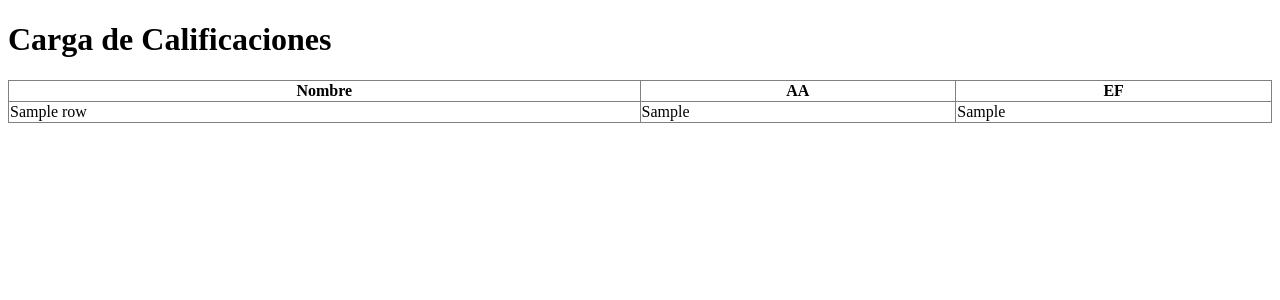
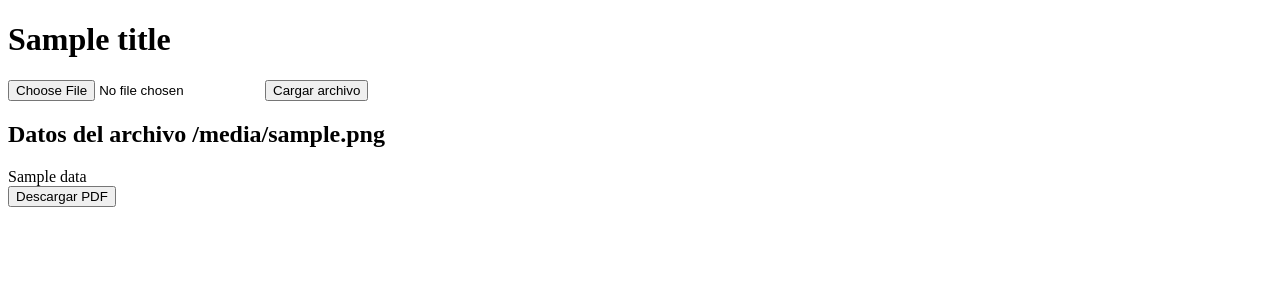
Before and after one commit to raymundosoto/app_subir_calificaciones, a Flask app: template templates/index.html in a window 1280 px wide. Shown: the top 300 px of the page. Run offline with Flask 3, Linux system fonts and the light colour scheme; the template is opened without the code that fills it: most values are stand-ins (such as "Sample title", 1, 10 or a date in 2020).

Commit message:
Update index.html

```diff
--- a/templates/index.html
+++ b/templates/index.html
@@ -1,40 +1,28 @@
 <!DOCTYPE html>
-<html lang="en">
+<html lang="es">
 <head>
     <meta charset="UTF-8">
-    <meta name="viewport" content="width=device-width, initial-scale=1.0">
-    <title>Carga de Calificaciones</title>
-    <style>
-        table {
-            width: 100%;
-            border-collapse: collapse;
-        }
-
-        th {
-            text-align: center;
-        }
-    </style>
+    <title>{{ title }}</title>
 </head>
 <body>
-    <h1>Carga de Calificaciones</h1>
-    {% if data %}
-        <table border="1">
-            <tr>
-                <th style="width: 50%">Nombre</th>
-                <th style="width: 25%">AA</th>
-                <th style="width: 25%">EF</th>
-            </tr>
-            {% for index, row in data.iterrows() %}
-                <tr>
-                    <td>{{ row['Nombre'] }}</td>
-                    <td>{{ row['AA'] }}</td>
-                    <td>{{ row['EF'] }}</td>
-                </tr>
-            {% endfor %}
-        </table>
-    {% endif %}
+    <h1>{{ title }}</h1>
+
     {% if error %}
         <p>{{ error }}</p>
     {% endif %}
+
+    <form action="/upload" method="post" enctype="multipart/form-data">
+        <input type="file" name="file" accept=".xls,.xlsx">
+        <input type="submit" value="Cargar archivo">
+    </form>
+
+    {% if data %}
+        <h2>Datos del archivo {{ filename }}</h2>
+        {{ data | safe }}
+        <form action="/download" method="post">
+            <input type="hidden" name="filename" value="{{ filename }}">
+            <input type="submit" value="Descargar PDF">
+        </form>
+    {% endif %}
 </body>
 </html>
```
